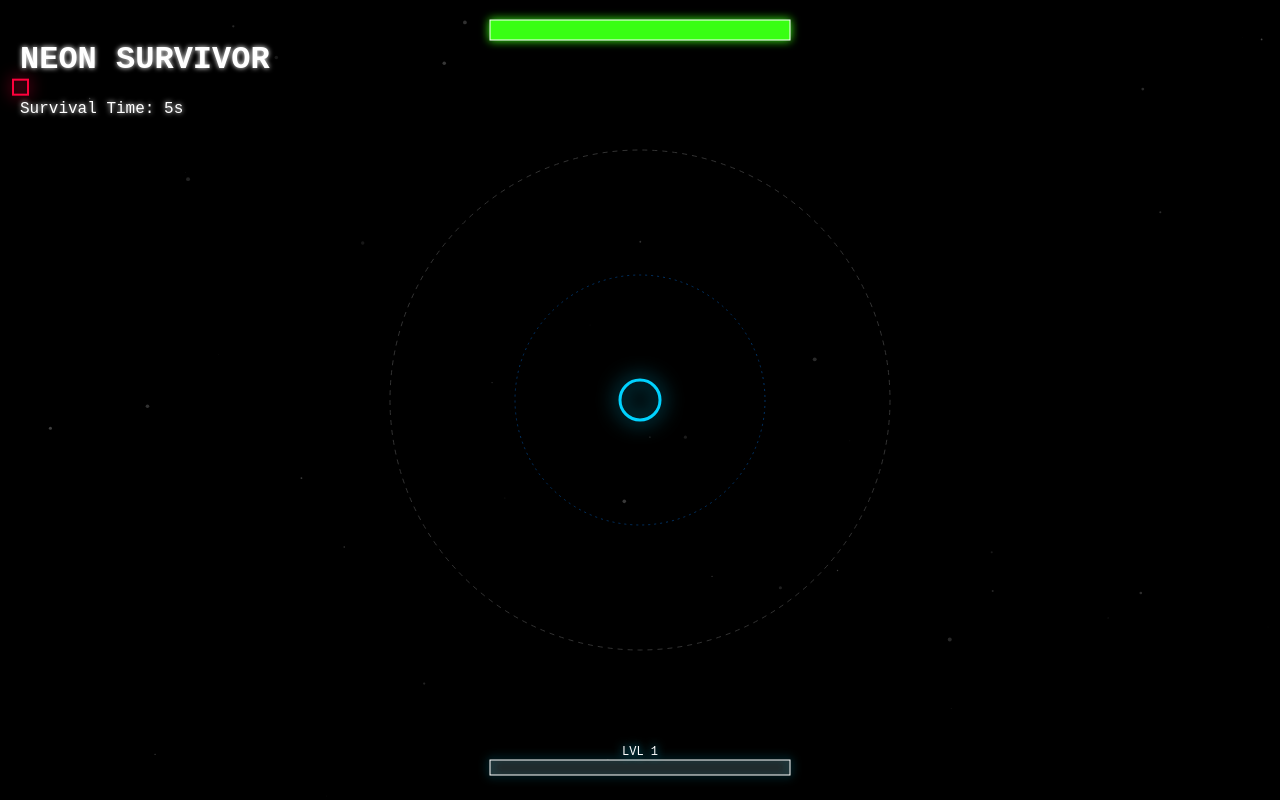
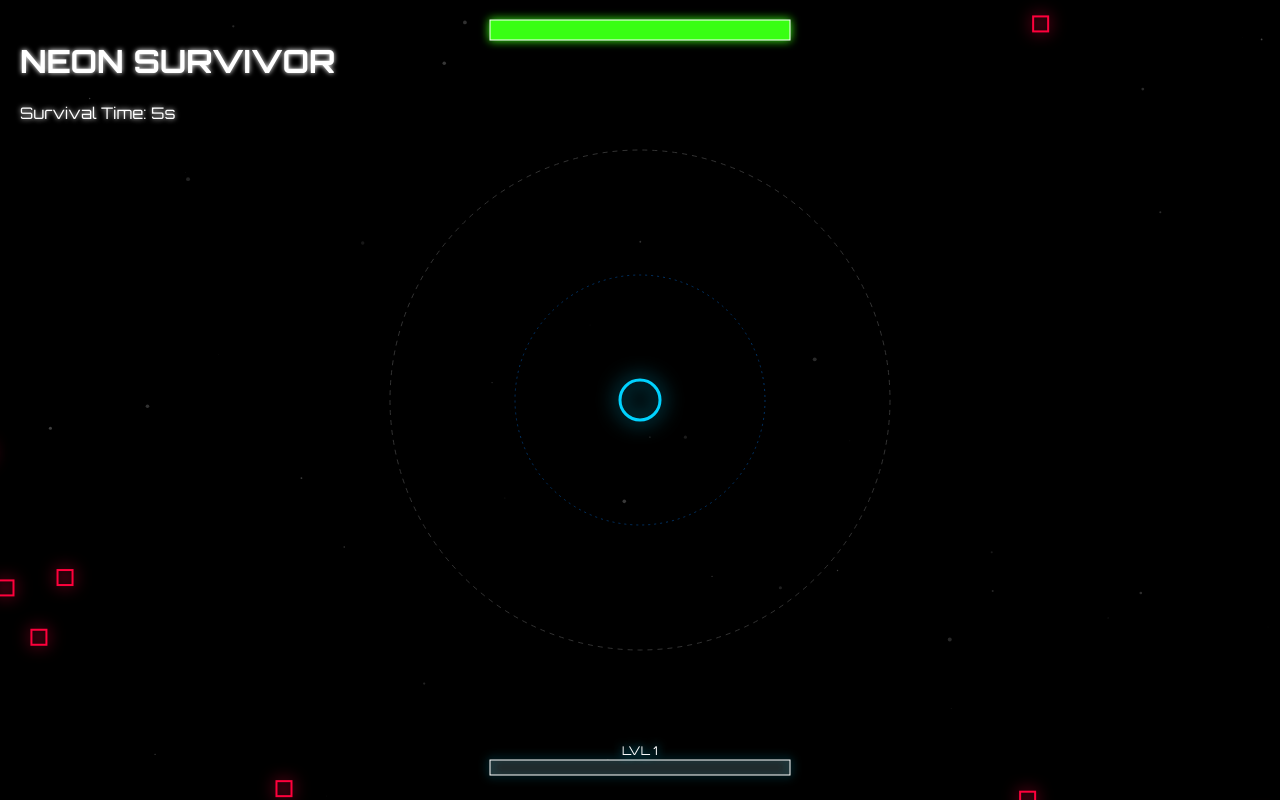
Before and after one commit to philipboldt/neon-survivor, a website with bundled scripts: page index.html in a window 1280 px wide. Built offline with nearby package versions, Linux system fonts and the light colour scheme.

Commit message:
style: use Orbitron font, adjust exp dot speed and improve enemy spawning

```diff
--- a/index.html
+++ b/index.html
@@ -4,6 +4,7 @@
     <meta charset="UTF-8">
     <meta name="viewport" content="width=device-width, initial-scale=1.0">
     <title>Neon Survivor Prototype</title>
+    <link href="https://fonts.googleapis.com/css2?family=Orbitron:wght@400;700&display=swap" rel="stylesheet">
     <style>
         body, html {
             margin: 0;
@@ -23,7 +24,7 @@
             top: 20px;
             left: 20px;
             color: #fff;
-            font-family: 'Courier New', Courier, monospace;
+            font-family: 'Orbitron', sans-serif;
             pointer-events: none;
             text-shadow: 0 0 5px #fff;
         }
--- a/src/Enemy.js
+++ b/src/Enemy.js
@@ -2,16 +2,52 @@ import { CONSTANTS } from './constants.js';
 
 export class Enemy {
     constructor(playerX, playerY, width, height) {
-        // Spawn randomly relative to the player
-        const angle = Math.random() * Math.PI * 2;
-        const distance = Math.max(width, height) / 2 + 100;
-        let spawnX = playerX + Math.cos(angle) * distance;
-        let spawnY = playerY + Math.sin(angle) * distance;
+        // Spawn outside the visible area but within world bounds
+        const margin = 50;
+        const halfWidth = width / 2;
+        const halfHeight = height / 2;
 
-        // Clamp to world boundaries
         const halfSize = CONSTANTS.WORLD.WORLD_SIZE / 2;
-        this.x = Math.max(-halfSize + CONSTANTS.ENEMY.SIZE, Math.min(halfSize - CONSTANTS.ENEMY.SIZE, spawnX));
-        this.y = Math.max(-halfSize + CONSTANTS.ENEMY.SIZE, Math.min(halfSize - CONSTANTS.ENEMY.SIZE, spawnY));
+
+        let spawnX, spawnY;
+        let validSpawn = false;
+        let attempts = 0;
+
+        while (!validSpawn && attempts < 10) {
+            const side = Math.floor(Math.random() * 4);
+            if (side === 0) { // Top
+                spawnX = playerX + (Math.random() - 0.5) * (width + margin * 2);
+                spawnY = playerY - halfHeight - margin;
+            } else if (side === 1) { // Right
+                spawnX = playerX + halfWidth + margin;
+                spawnY = playerY + (Math.random() - 0.5) * (height + margin * 2);
+            } else if (side === 2) { // Bottom
+                spawnX = playerX + (Math.random() - 0.5) * (width + margin * 2);
+                spawnY = playerY + halfHeight + margin;
+            } else { // Left
+                spawnX = playerX - halfWidth - margin;
+                spawnY = playerY + (Math.random() - 0.5) * (height + margin * 2);
+            }
+
+            // Clamp and check if it's actually outside visible area after clamping
+            spawnX = Math.max(-halfSize + CONSTANTS.ENEMY.SIZE, Math.min(halfSize - CONSTANTS.ENEMY.SIZE, spawnX));
+            spawnY = Math.max(-halfSize + CONSTANTS.ENEMY.SIZE, Math.min(halfSize - CONSTANTS.ENEMY.SIZE, spawnY));
+
+            const isVisible = (
+                spawnX > playerX - halfWidth &&
+                spawnX < playerX + halfWidth &&
+                spawnY > playerY - halfHeight &&
+                spawnY < playerY + halfHeight
+            );
+
+            if (!isVisible) {
+                validSpawn = true;
+            }
+            attempts++;
+        }
+
+        this.x = spawnX;
+        this.y = spawnY;
 
         this.size = CONSTANTS.ENEMY.SIZE;
         this.health = 1;
--- a/src/Player.js
+++ b/src/Player.js
@@ -132,7 +132,7 @@ export class Player {
 
         // Level Text
         ctx.fillStyle = '#fff';
-        ctx.font = '12px Courier New';
+        ctx.font = '12px Orbitron';
         ctx.textAlign = 'center';
         ctx.fillText(`LVL ${this.level}`, screenWidth / 2, y - 5);
         ctx.restore();
--- a/src/constants.js
+++ b/src/constants.js
@@ -39,7 +39,7 @@ export const CONSTANTS = {
     EXPERIENCE: {
         SIZE: 3,
         COLOR: '#00d2ff',
-        SPEED_MULTIPLIER: 2
+        SPEED_MULTIPLIER: 1.5
     },
     WORLD: {
         STAR_COUNT: 200,
```
Also changed, not shown: project.md (+2 -1 lines).
